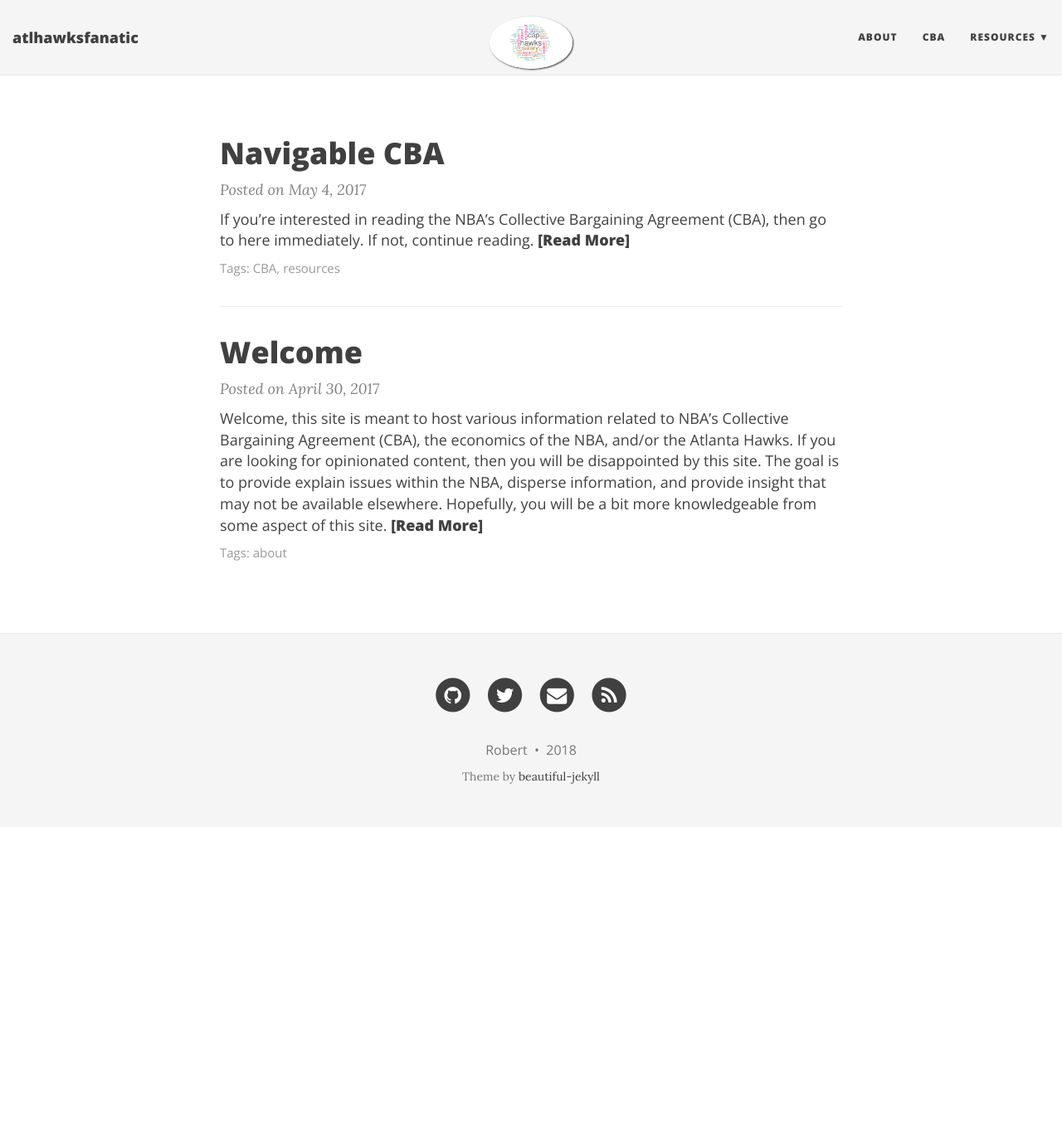
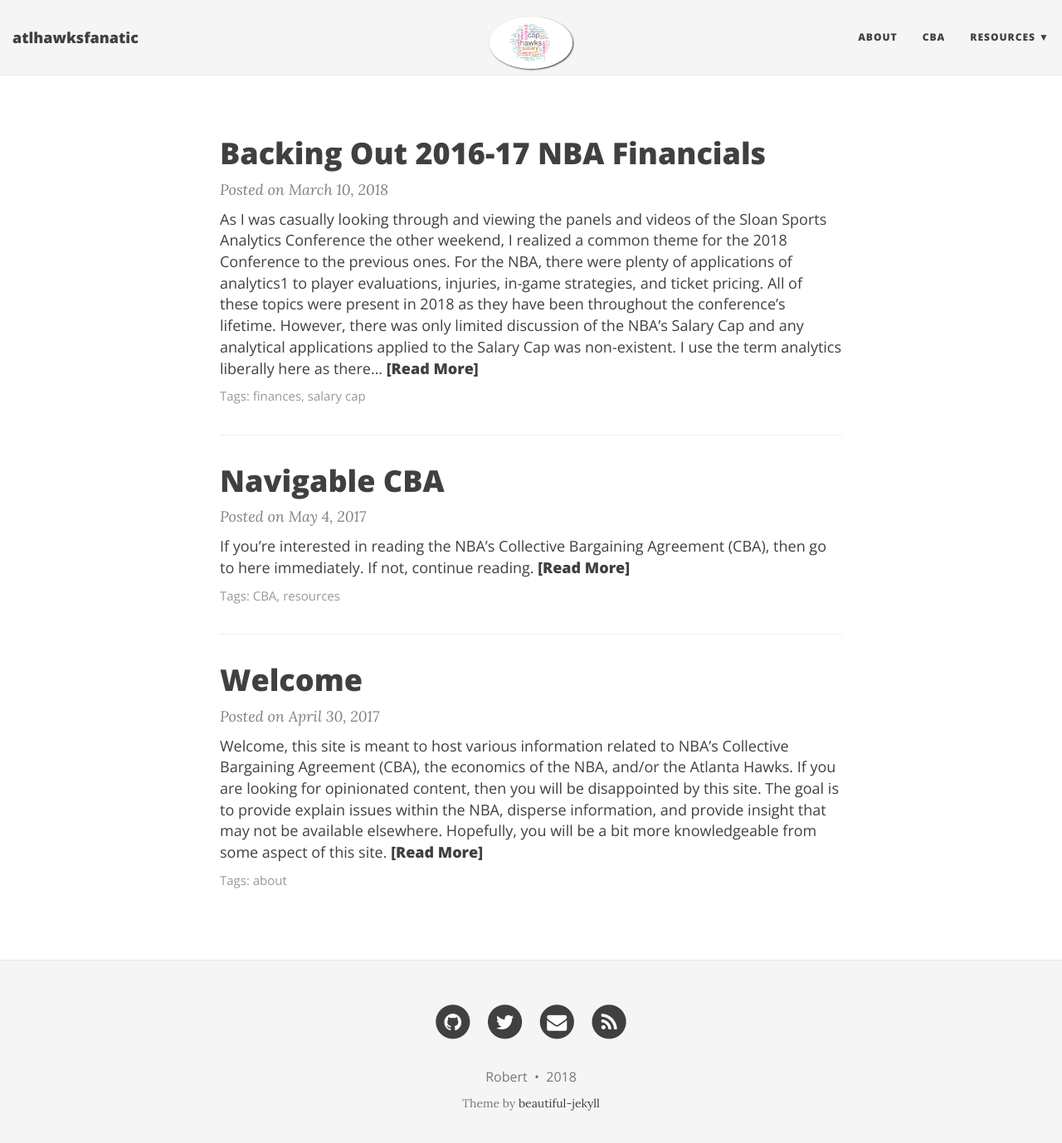
Before and after one commit to atlhawksfanatic/atlhawksfanatic.github.io, a Jekyll site: the page built from index.html, in a window 1280 px wide and 1391 px high. Shown: the top 1378 px of the window at 83% size. Built offline with Jekyll 4.4.1, drawn with Linux system fonts in a browser that asks for light colours; nearby versions of some CDN libraries; the list of posts is cut into pages by our own code; some of the changed lines change nothing that is shown.

Commit message:
backing out NBA financials 2016-17

```diff
--- a/_posts/2017-05-04-cba-about.md
+++ b/_posts/2017-05-04-cba-about.md
@@ -12,6 +12,8 @@ Its structure is supposed to follow a syntax,[^1] but it turns out that it this
 
 [^1]: An article is referenced as a roman numeral and is the starting point of each relevant topic. Next, is a section which is numerically ordered (1, 2, 3, ...) and is a subtopic within each article that goes in alphabetical order (a, b, c, ... aa, bb, cc, ...). But this is where the structure becomes muddied. For most parts of the CBA, the 3rd section under the article is ordered through a lower case roman numeral fashion (i, ii, iii, iv, ...). This is not at all consistent as the first diversion from this structure is in Article 4, Section 1, (a) Benefits. The ordering is then in numeric order (1, 2, 3...). This is subsequently violated many times.
 
+<!--- more --->
+
 Regardless of this problem, the pdf which the NBPA provides is inadequate. One cannot easily flip through the document because there are no bookmarks or structure.
 
 This pissed me off.
--- /dev/null
+++ b/_posts/2018-03-10-nba-financials-2016-17.md
@@ -0,0 +1,128 @@
+---
+layout: post
+title: Backing Out 2016-17 NBA Financials
+tags: [finances, salary cap]
+---
+
+As I was casually looking through and viewing the panels and videos of the Sloan Sports Analytics Conference the other weekend, I realized a common theme for the 2018 Conference to the previous ones. For the NBA, there were plenty of applications of analytics[^analytics] to player evaluations, injuries, in-game strategies, and ticket pricing. All of these topics were present in 2018 as they have been throughout the conference's lifetime. However, there was only limited discussion of the NBA's Salary Cap and any analytical applications applied to the Salary Cap was non-existent.
+
+[^analytics]: I use the term analytics liberally here as there were panelists invoking "the eye test" in their discussions. Why has this become a phrase? It's just someone talking out of their ass.
+
+Panelists certainly know about the Salary Cap as this was brought up in at least 2 panels. [Steve Ballmer](https://youtu.be/6idU_MrUjBQ) made comments on his front office's analytics at around the 31 minute mark. He had an interesting tidbit on the Salary Cap where he effectively thinks of it in a game theoretic context:
+
+> One actually that has become most interesting to me is salary cap planning. It's most fundamental to the product. It's not as statistical and involved but it's like a big chess game: Where do you want to have powder? How do you use the powder? Will you be successful at taking the risks that you want to take? I find it a very interesting numeric chess game, if you will, and there are teams that absolutely do it better and do it worse. I see Darrell sitting in the front row, we made a trade: Chris Paul for a number of guys back for Houston. I thought they did something very clever in having a whole set of non-guaranteed contracts that really gave him more flexibility in putting the deal together with us than they would have had otherwise. But that is kind of numeric, strategic chess game like planning that I think is an important part of let me call it the numeric exercise as opposed to what people think about is classic analytics
+
+And in the penultimate presentation, [Sam Hinkie](https://youtu.be/aSh-mfn2g5I) also touched on the Salary Cap at around the 20 minute mark through about the 23 minute mark with the same analogy of treating cap space like powder[^consulting] but offered little insight beyond how to utilize the cap space. Neither of these panels discussed the possibility of using analytics to better predict the Salary Cap. It is hard to determine if this is because no one is engaged in this form of analytics or if they simply do not want to tip their hand and give others an edge on this topic.
+
+[^consulting]: When I hear people use the same analogy to describe a topic, I assume this is because the people learned the topic in the same manner -- ie had the same teacher or read the same book.
+
+Whatever the reason is, it dawned on me that I have yet to see anyone publish key components to the Salary Cap from the 2016-17 NBA Season. Larry Coon [used to keep track](http://www.cbafaq.com/salarycap11.htm#Q19) of certain financial values in his CBAFAQ for the 2011 CBA, but has yet to do so for the 2017 CBA. [Albert Nahmad](https://twitter.com/albertnahmad) over at HeatHoops.com has also [tracked financial components](http://heathoops.com/salary-cap/) for the NBA and even discussed the [NBA's 2016-17 Salary Cap projections](http://heathoops.com/2017/02/nba-reduces-salary-cap-projections-despite-rising-revenues/) last year. But Albert's [last update for NBA financials](http://heathoops.com/2017/06/nba-drops-2017-18-salary-cap-projection-2m-to-99m-due-to-70m-shortfall-in-playoff-revenues/) was in June of 2017 a few weeks before the Salary Cap was officially set.
+
+Let me provide some of the important figures for the NBA's finances in the 2016-17 Season. However, I will not just give the values but I will provide a description for how I came to these values as a way to "show my work" and as an educational exercise for others interested in the Salary Cap.
+
+<!--- more --->
+
+# Revenues Side
+
+Let's start with what we know: the [NBA set the Salary Cap](http://www.nba.com/article/2017/07/01/nba-salary-cap-set-2017-18-season-99093-million) for 2017-18 Season at **\$99,093,000** and the Luxury Tax at **\$119,266,000**. That allows us to know pretty close to what the BRI for 2016-17 is and lets us know exactly what Projected BRI is. To get to these values, we need to define how the Salary Cap is set:
+
+$$
+SC_t = \frac{0.4474*\text{Projected BRI}_t - \text{Projected Benefits}_t}{\text{# of teams (30)}} + \frac{\text{Adjustment}_t}{\text{# of teams (30)}}
+$$
+
+Where I will eventually get to defining what goes into Projected BRI, Projected Benefits, and Adjustment throughout this article. As of right now, all three of those components are unknown to us but can and will be determined. The Luxury Tax is set in the same fashion, except the factor multiplied by Projected BRI is 53.51\% instead of 44.74\%:
+
+$$
+LC_t = \frac{0.5351*\text{Projected BRI}_t - \text{Projected Benefits}_t}{\text{# of teams (30)}} + \frac{\text{Adjustment}_t}{\text{# of teams (30)}}
+$$
+
+This leaves us with 2 equations and 3 unknowns: Projected BRI, Projected Benefits, and the Adjustment. We can subtract the Salary Cap from the Luxury Tax and do some algebra to redefine Projected BRI as:
+
+$$
+\text{Projected BRI}_t = \frac{\text{# of teams (30)}}{(0.5351 - 0.4474)}*(LT_t - SC_t) = \frac{\text{# of teams (30)}}{(0.0877)}*(LT_t - SC_t)
+$$
+
+We have eliminated one equation and two of the unknowns. Now we are left with one equation and one unknown which becomes a plug-n-chug to figure out that the Projected BRI used in the 2017-18 Salary Cap calculation is **\$6,900,684,151**. We can use Projected BRI as well as the NBA's TV contract to back out what actual BRI was for 2016-17. This comes from the definition of Projected BRI in the CBA [VII 7.2.c](https://atlhawksfanatic.github.io/NBA-CBA/basketball-related-income-salary-cap-minimum-team-salary-and-escrow-arrangement.html#calculation-of-salary-cap-and-minimum-team-salary.) where the known value of the National TV payout for the year of interest is added to 1.045 times the non-TV portion of BRI for the previous year. Or in other words, BRI is split into the TV and non-TV portion for every year. The TV portion is known in advance due to the nature of the contract having a specific yearly payout. However, the non-TV portion of BRI covers revenue sources that are variable and not well known for the future. Because of the variable nature, the NBA will simply project forward a 4.5\% increase in this amount for the Projected BRI:
+
+$$
+\\ \text{Projected BRI}_t = TV_t + 1.045*\text{non-TV BRI}_{t-1}
+\\ \text{Projected BRI}_t = TV_t + 1.045*({BRI}_{t-1} - {TV}_{t-1})
+$$
+
+And doing a bit more arithmetic gymnastics, we can write BRI as a function of Projected BRI and TV revenues:
+
+$$
+{BRI}_{t-1} = \frac{\text{Projected BRI}_t - TV_t}{1.045} + {TV}_{t-1}
+$$
+
+Or in other words, the 2016-17 BRI is a function of the Projected BRI in 2017-18 and the TV values of 2017-18 and 2016-17. We know projected BRI here, thus to get BRI in 2016-17 we need to inject what the National TV deal values are. [Larry Coon reported](http://www.espn.com/nba/story/_/id/11654981/nba-assessing-impact-tv-deals-salary-cap-player-salaries) a value of \$2.1 billion for the 2016-17 season in an insiders article that was [confirmed by Zach Lowe](http://grantland.com/the-triangle/nbas-new-tv-deal-blow-up-the-salary-cap/). I took a educated guess of the 2017-18 value as \$2.225 billion based on Zach Lowe's description of the payouts for the national TV contract. Plugging these values in gives us an estimate of BRI for 2016-17 of **\$6,574,338,900**.
+
+That's what we're going with for 2016-17 BRI: **\$6,574,338,900** with \$2.1 billion representing the TV contract and **\$4,474,338,900** in non-TV BRI. But keep in mind, this is an educated guess because we don't know exactly what the national TV deal values are. If we did, then we'd have complete certainty on this value.
+
+# Costs Side
+
+At this point, we have a good guess at how the revenues in 2016-17 went for the NBA. We need to go into the cost side of things to get a full picture for the trends in the NBA Salary Cap. Since we already know Projected BRI for 2017-18, we can actually back out what the Projected Benefits less the Adjustment (also known as the shortfall) were. Doing some plug-n-chug from the Salary Cap equation gives us a value of **\$114,576,089** for Projected Benefits less the Adjustment for 2017-18. We'll get to how the adjustment is calculated in a second.
+
+Projected Benefits are defined within the CBA [IV-9](https://atlhawksfanatic.github.io/NBA-CBA/benefits.html#projected-benefits.) and are effectively an increase of 4.5\% from the previous year's Benefits plus an additional amount equal to 1\% of Projected BRI. The previous year's Benefits for this calculation exclude the 1\% of BRI which gets added on and I term this Residual Benefits -- which are Benefits less 1\% of the BRI for that year. This can be summarized as follows:
+
+$$
+\text{Projected Benefits}_t = 0.01*\text{Projected BRI}_t + 1.045*\text{Residual Benefits}_{t-1}
+$$
+
+Although another way to define Projected Benefits would be:
+
+$$
+\text{Projected Benefits}_t = 0.01*\text{Projected BRI}_t + 1.045*(\text{Benefits}_{t-1} - 0.01*{BRI}_{t-1})
+$$
+
+In trying to back out the Projected Benefits used for the 2017-18 Salary Cap, we need to know Projected BRI of 2017-18 (got it), Benefits in 2016-17 (missing), and BRI in 2016-17 (got it). Almost there! We have two unknowns in this equation. Even though we know that Projected Benefits less Adjustment is **\$114,576,089** we don't know the Adjustment. We're going to have to go about this a different way.
+
+In the 2015-16 season, the value of Benefits less the Adjustment ended up being \$105,593,330. [Per Larry Coon](http://www.cbafaq.com/salarycap11.htm#Q19), the players received a total amount of Salaries and Benefits of \$2,558,000,000 and of that amount, \$2,346,000,000 was Salaries and \$212,000,000 was Benefits. The players were short-changed \$130.5 million in their Guaranteed BRI amount -- ie the shortfall -- as the players were guaranteed to receive \$2,688,495,000 (50.83\% of BRI) and yet their total Salaries and Benefits only made up \$2,558,000,000. The \$130.5 million shortfall was added onto the Salary Cap for the 2016-17 Season which increased the Salary Cap by \$4.35 million.
+
+For the 2016-17 Season, we know that the BRI was **\$6,574,338,900** and the Forecasted BRI was \$5,089,000,000. The players are guaranteed between 49\% and 51\% of BRI where the difference is a result of the actual BRI and Forecasted BRI. For each dollar over (or under) the Forecasted BRI, 60.5\% is added (subtracted) to the guaranteed share. [Per CBAFAQ](http://www.cbafaq.com/salarycap.htm#Q15):
+
+> Collectively, the players are guaranteed to receive 50\% of forecasted revenues, plus (or minus) 60.5\% of the amount by which revenues exceed (or fall short of) the forecasts, with a lower limit of 49\% of BRI and an upper limit of 51\% of BRI.
+
+Forecasted BRI in 2016-17 was \$5.089 billion -- the 50\% limit was \$2.5445 billion. We already determined that the BRI in 2016-17 was \$6.574 billion. Actual BRI exceeded Forecasted BRI by \$1,485,338,900. The 60.5\% amount of the excess would be \$898,630,035 to be added onto the guaranteed percentage to give a total of \$3,443,130,035 in Guaranteed BRI. Except this amount exceeds the 51\% limit. The players were guaranteed a total of **\$3,352,912,839** in Salaries and Benefits for the 2016-17 Season.
+
+Now we have another equation we can introduce in order to get to Projected Benefits and the Adjustment. When the NBA fails to pay out collectively in Salaries and Benefits the guaranteed amount, a check is cut to the NBPA for the Adjustment amount and the Adjustment (divided by the number of teams) is then added onto the Salary Cap and Luxury Tax. Using this knowledge, we know that this relationship must hold:
+
+$$
+\text{Guaranteed BRI}_t = \text{Adjustment}_t + \text{Salaries}_t + \text{Benefits}_t
+$$
+
+We just figured out the Guaranteed BRI amount but still don't know what the Actual Benefits and Adjustment are. But we can estimate the Salaries paid out for the 2016-17 Season were to put this together.
+
+Spotrac's value[^spotrac] of money spent [for the 2016-17 Season](http://www.spotrac.com/nba/cap/2016/) was \$2,962,716,058. In comparison, his [2015-16 value](http://www.spotrac.com/nba/cap/2015/) was \$2,374,265,169 and Larry Coon reported \$2.346 billion [in his CBAFAQ](http://www.cbafaq.com/salarycap11.htm#Q19). That's good enough for government work.
+
+[spotrac]: While I do not condone listing Spotrac as a primary source, they actually do a good job of compiling salary data. Spotrac gathers their data from some combination of Mark Deeks, Bobby Marks, and Eric Pincus.
+
+We know Guaranteed BRI less Salaries (per Spotrac) in 2016-17 is \$390,196,781. That's another way of saying that Benefits plus Adjustment is \$390,196,781. Now we can go way back to a relationship of:
+
+$$
+\text{Projected Benefits}_t = 0.01*\text{Projected BRI}_t + 1.045*(\text{Benefits}_{t-1} - 0.01*BRI_{t-1})
+$$
+
+Now we subtract the Adjustment from each side and realize we already figured out that the Projected Benefits less Adjustment is equal to **\$114,576,089**:
+
+$$
+\$114,576,089 = 0.01*\text{Projected BRI}_{2017} + 1.045*(\text{Benefits}_{2016} - 0.01*{BRI}_{2016}) - {Adjustment}_{2017}
+$$
+
+Going to start adding in some more values, but also keep in mind that \$6,900,684,151 is our Projected BRI amount:
+
+$$
+\\ \$114,576,089 = \$69,006,842 + 1.045*({Benefits}_{2016} - \$52,890,000) - {Adjustment}_{2017}
+\\ \$114,576,089 = \$69,006,842 - \$55,270,050 + 1.045*{Benefits}_{2016} - {Adjustment}_{2017}
+\\ \$100,839,297 = 1.045*{Benefits}_{2016} - {Adjustment}_{2017}
+$$
+
+Per the Larry Coon values, the Benefits in [the 2015-16 Season](http://www.cbafaq.com/salarycap11.htm#Q19) were \$212,000,000, which will give us:
+
+$$
+{Adjustment}_{2017} = 1.045*{Benefits}_{2016} - \$100,839,297 = \$221,540,000 - \$100,839,297
+$$
+
+Giving us an adjustment value of **\$120,700,703**. Which implies that the NBA Salary Cap was increased by approximately \$4 million due to not paying the players enough in the form of Salaries and Benefits.
+
+Our last bit of arithmetic is then to back out the Benefits for the 2016-17 Season based on our derived value of the Adjustment. This gives us **\$269,496,078** in Benefits paid out by the NBA.
```
